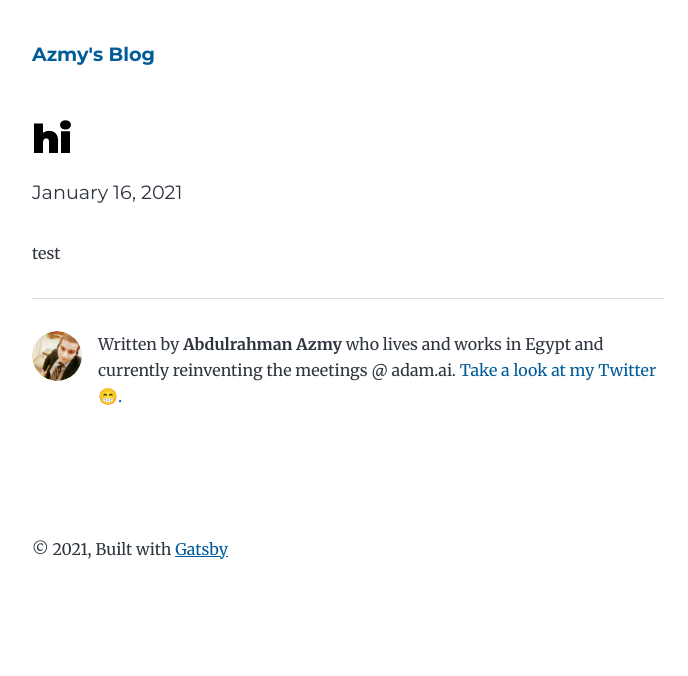
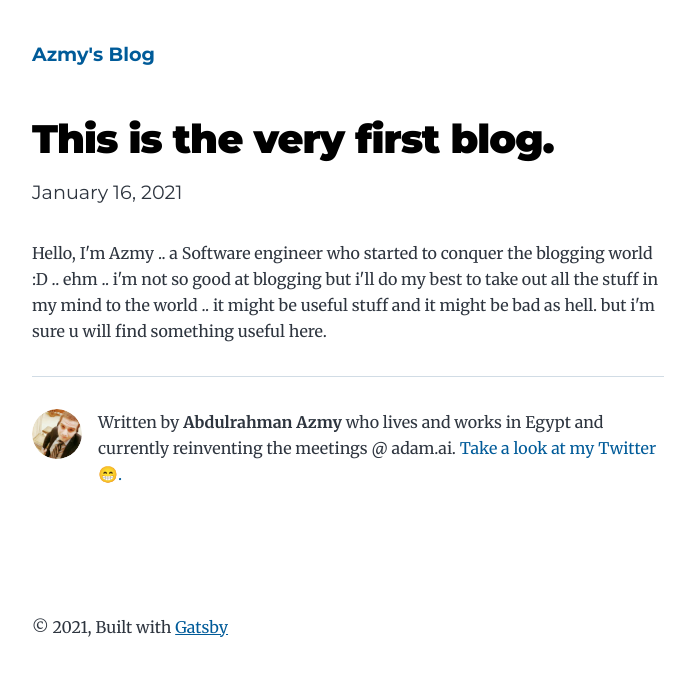
Before and after one commit to Aazme/azmydotblog, a Gatsby site: page /2021-01-16-hi/ in a window 1280 px wide. Shown: the whole page, without its empty margins (292-980 px from the left). Built offline with nearby package versions, Linux system fonts and the light colour scheme; Gatsby itself is replaced by a stand-in of ours.

Commit message:
Update Blog “2021-01-16-hi”

```diff
--- a/content/blog/2021-01-16-hi.md
+++ b/content/blog/2021-01-16-hi.md
@@ -1,6 +1,6 @@
 ---
 layout: blog
-title: hi
+title: This is the very first blog.
 date: 2021-01-16T17:30:25.516Z
 ---
-test
+Hello, I'm Azmy .. a Software engineer who started to conquer the blogging world :D .. ehm .. i'm not so good at blogging but i'll do my best to take out all the stuff in my mind to the world .. it might be useful stuff and it might be bad as hell. but i'm sure u will find something useful here.
```
